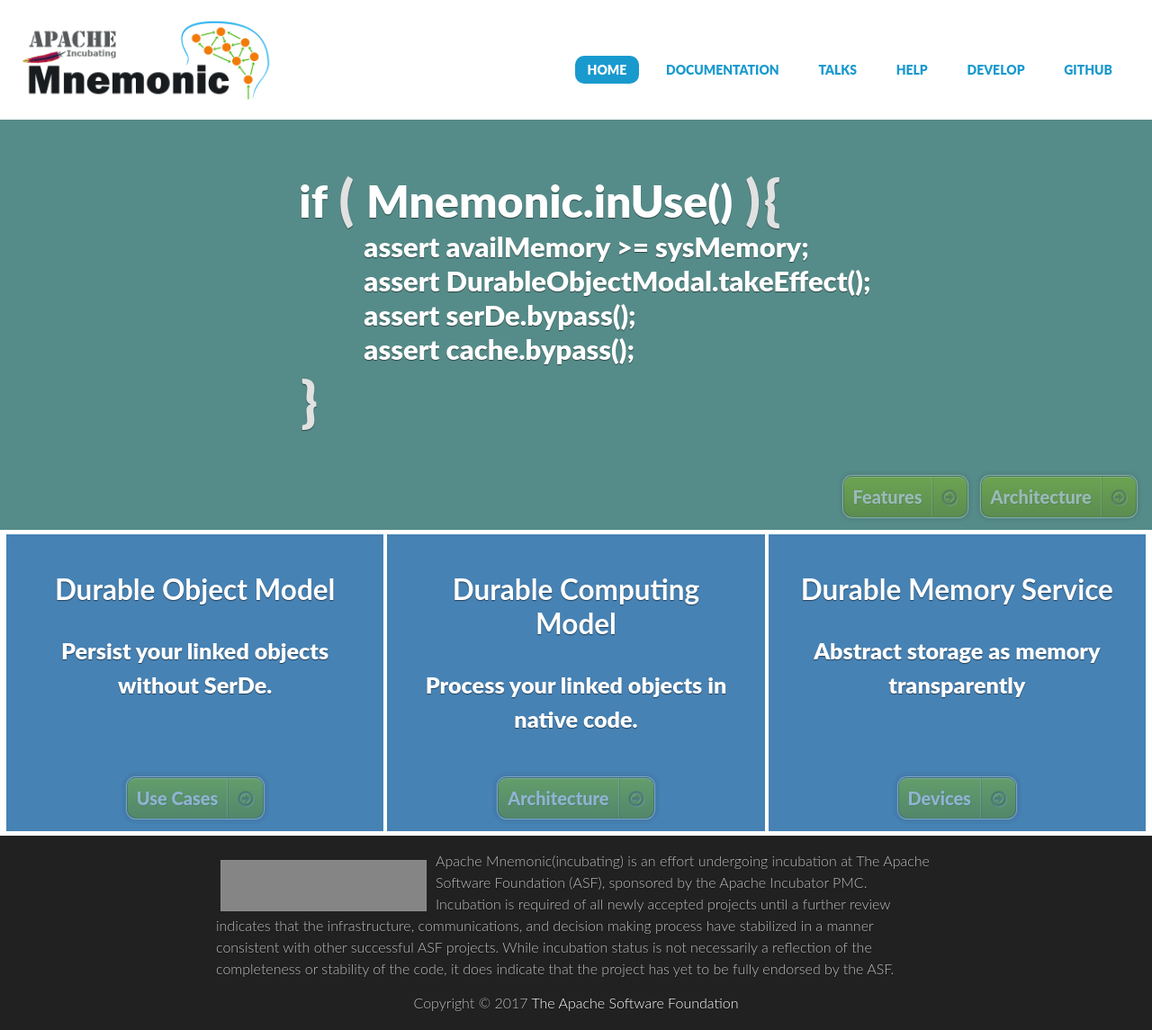
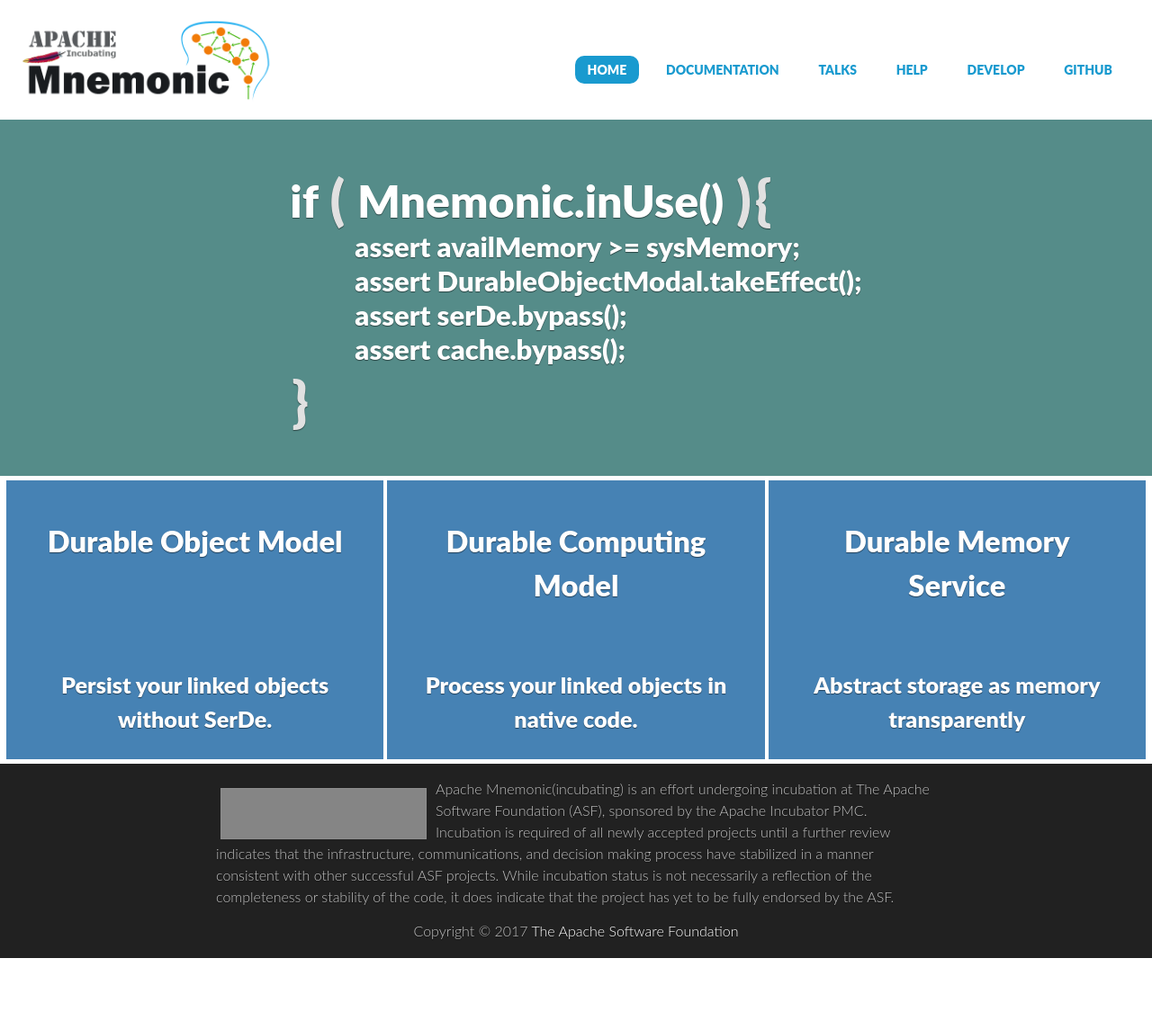
Before and after one commit to apache/mnemonic-site, a Jekyll site: the page built from src/index.html, in a window 1280 px wide. Shown: the whole page at 90% size. Built offline with Jekyll 4.4.1, drawn with Linux system fonts in a browser that asks for light colours; some web fonts are replaced; after the commit the page ends 1065 px from its top, so only the background shows below that; grey boxes are pictures that could not be loaded.

Commit message:
MNEMONIC-319: Remove buttons in home page to avoid clutters

```diff
--- a/src/css/screen.scss
+++ b/src/css/screen.scss
@@ -48,25 +48,6 @@
 
 .logo {
   padding-top: 8px;
-}
-
-.grid .titlehead {
-// background: #fff;
-  padding: 40px 20px 50px;
-  text-align: left;
-  text-transform: none;
-  font-size: 50px;
-  .codesym {
-    color: #e1e1e1;
-    font-size: 60px;
-    padding: 0 2px;
-    position: relative;
-    top: 2px;
-  }
-  .ifbody {
-    font-size: 31px;
-    padding-left: 72px;
-  }
 }
 
 /* Sections */
@@ -276,7 +257,39 @@
   @include animation(secfadein 2s);
 
   color: white;
-  .unit { padding: 10px 0 0px; }
+
+  a {
+    color: white;
+    &:hover {
+        color: white;
+    }
+  }
+
+  .unit {
+    display: block;
+    padding: 10px 0 0px;
+    &:hover {
+        background-color: lighten(#558C89, 5%);
+    }
+    .titlehead {
+    // background: #fff;
+      padding: 40px 20px 50px;
+      text-align: left;
+      text-transform: none;
+      font-size: 50px;
+      .codesym {
+        color: #e1e1e1;
+        font-size: 60px;
+        padding: 0 2px;
+        position: relative;
+        top: 2px;
+      }
+      .ifbody {
+        font-size: 31px;
+        padding-left: 72px;
+      }
+    }
+  }
 
   p {
     font-size: 1.75em;
@@ -284,21 +297,6 @@
     margin: 0;
   }
 
-  .introlinks {
-    text-align: right;
-    margin: 10px 12px;
-    a {
-      display: inline-block;
-      font-weight: bold;
-      margin: 0px 5px;
-      opacity: 0.4;
-      filter: alpha(opacity=40);
-      &:hover {
-        opacity: 1.0;
-        filter: alpha(opacity=100);
-      }
-    }
-  }
 }
 
 @media (min-width: 569px) {
@@ -321,7 +319,14 @@
     width: 100%;
     .row {
       display: table-row;
+      a {
+        color: white;
+        &:hover {
+            color: white;
+        }
+      }
       .tblunit1 {
+        font-size: 1.30em;
         display: table-cell;
         padding: 10px 0 0px;
         border-style: solid;
@@ -348,18 +353,6 @@
   p {
     font-size: 1.2em;
     margin: 1em;
-  }
-
-  a {
-    display: inline-block;
-    text-decoration: none;
-    @include transition(all .25s);
-    opacity: 0.4;
-    filter: alpha(opacity=40);
-    &:hover {
-      opacity: 1.0;
-      filter: alpha(opacity=100);
-    }
   }
 
 }
--- a/src/index.html
+++ b/src/index.html
@@ -7,7 +7,7 @@
 <section class="intro">
   <div class="grid">
     <div class="unit whole center-on-mobiles">
-      <div class="first titlehead inner-center" style="display:relative;">
+      <a class="first titlehead inner-center" href="/docs/features">
         if <span class="codesym">(</span> Mnemonic.inUse() <span class="codesym">)</span> <span class="codesym">{</span>
         <div class="ifbody">
           assert availMemory &gt;= sysMemory;<br/>
@@ -16,16 +16,6 @@
           assert cache.bypass();<br/>
         </div>
         <span class="codesym">}</span>
-      </div>
-    </div>
-    <div class="introlinks">
-      <a class="secbtn btngreen" href="/docs/features">
-          <div class="title">Features</div>
-          <div class="tag"><i class="fa fa-arrow-circle-o-right"></i></div>
-      </a>
-      <a class="secbtn btngreen" href="/docs/arch">
-          <div class="title">Architecture</div>
-          <div class="tag"><i class="fa fa-arrow-circle-o-right"></i></div>
       </a>
     </div>
   </div>
@@ -33,37 +23,25 @@
 <section class="ingredients">
     <div class="grid">
       <div class="row">
-        <div class="tblunit1 one-third">
-            <h2>Durable Object Model</h2>
-            <p>Persist your linked objects without SerDe.</p>
-        </div>
-        <div class="tblunit1 one-third">
-            <h2>Durable Computing Model</h2>
-            <p>Process your linked objects in native code.</p>
-        </div>
-        <div class="tblunit1 one-third">
-            <h2>Durable Memory Service</h2>
-            <p>Abstract storage as memory transparently</p>
-        </div>
+          <a class="tblunit1 one-third" href="/docs/domusecases">
+            <p>Durable Object Model</p>
+          </a>
+          <a class="tblunit1 one-third" href="/docs/arch">
+            <p>Durable Computing Model</p>
+          </a>
+          <a class="tblunit1 one-third" href="/docs/devices">
+            <p>Durable Memory Service</p>
+          </a>
       </div>
       <div class="row">
           <div class="tblunit2 one-third">
-              <a class="secbtn btngreen" href="/docs/domusecases">
-                  <div class="title">Use Cases</div>
-                  <div class="tag"><i class="fa fa-arrow-circle-o-right"></i></div>
-              </a>
+              <p>Persist your linked objects without SerDe.</p>
           </div>
           <div class="tblunit2 one-third">
-              <a class="secbtn btngreen" href="/docs/arch">
-                  <div class="title">Architecture</div>
-                  <div class="tag"><i class="fa fa-arrow-circle-o-right"></i></div>
-              </a>
+              <p>Process your linked objects in native code.</p>
           </div>
           <div class="tblunit2 one-third">
-              <a class="secbtn btngreen" href="/docs/devices">
-                  <div class="title">Devices</div>
-                  <div class="tag"><i class="fa fa-arrow-circle-o-right"></i></div>
-              </a>
+              <p>Abstract storage as memory transparently</p>
           </div>
       </div>
     </div>
```
